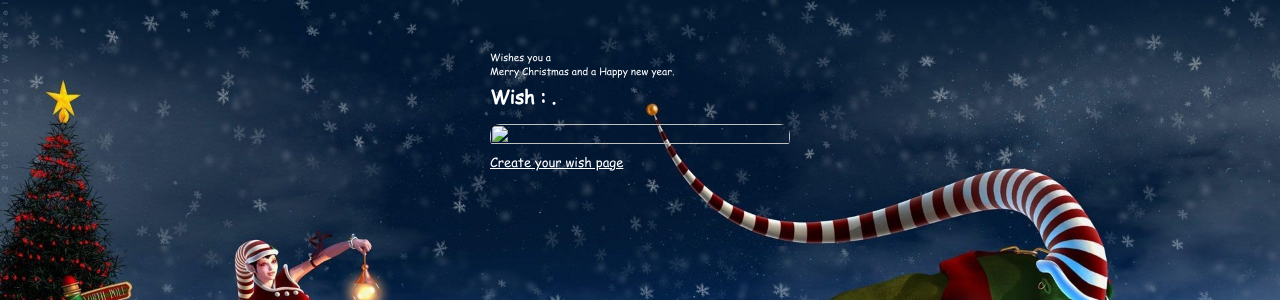
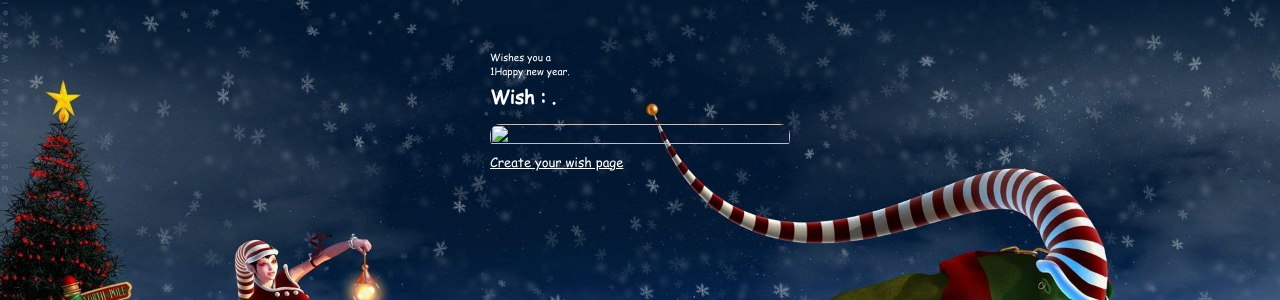
Before and after one commit to EmrysQeens/qeens_celeb_, a Flask app: template templates/wish.html in a window 1280 px wide. Shown: the top 300 px of the page. Run offline with Flask 2, Linux system fonts and the light colour scheme; the template is opened without the code that fills it, so the values that code supplies are empty.

Commit message:
change Merry Christmas to Happy New Year

```diff
--- a/templates/wish.html
+++ b/templates/wish.html
@@ -9,7 +9,7 @@
       <div id = "container">
           <h2 id="nm">{{user.name.title()}}</h2>
           <p>Wishes you a</p>
-          <p>Merry Christmas and a Happy new year.</p>
+          <p>1Happy new year.</p>
           <h3 id="w">Wish : . </h3>
           <p id="wisher"></p>
           <img id="img_" src="{{user.b64_img | safe}}">
```
